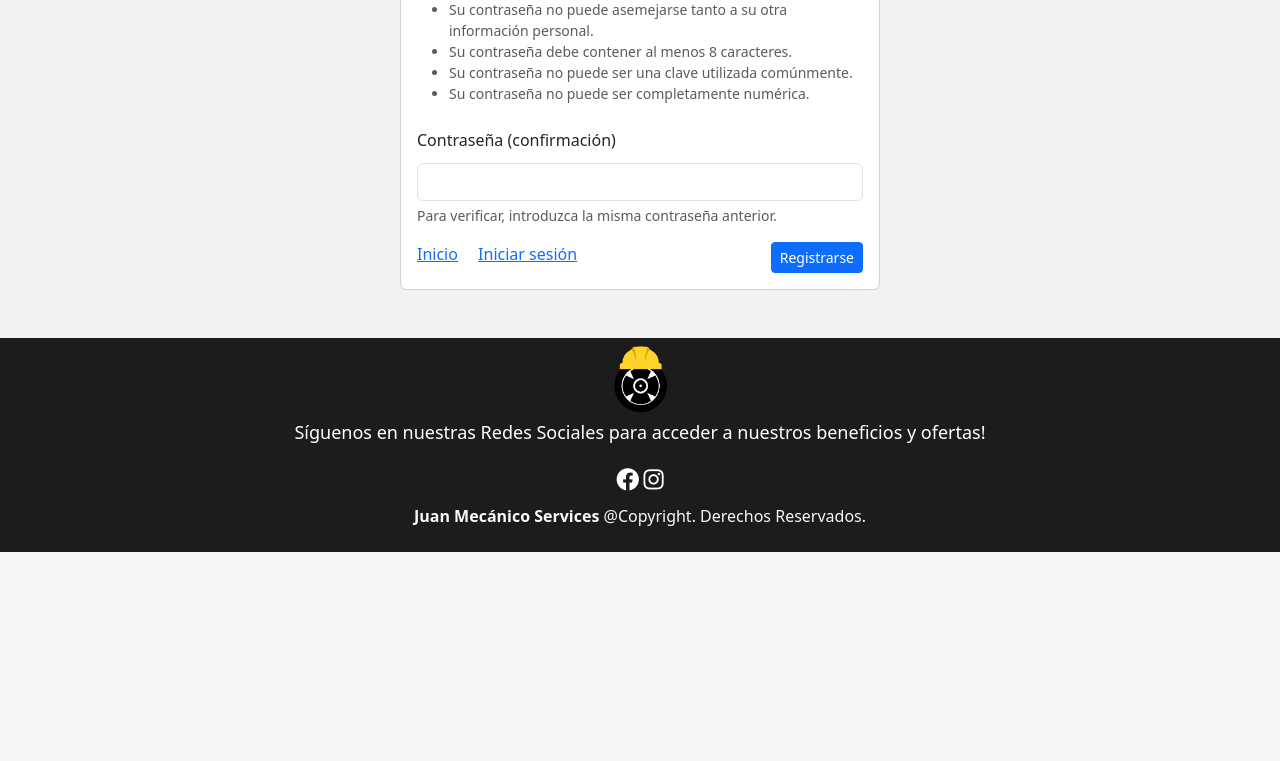
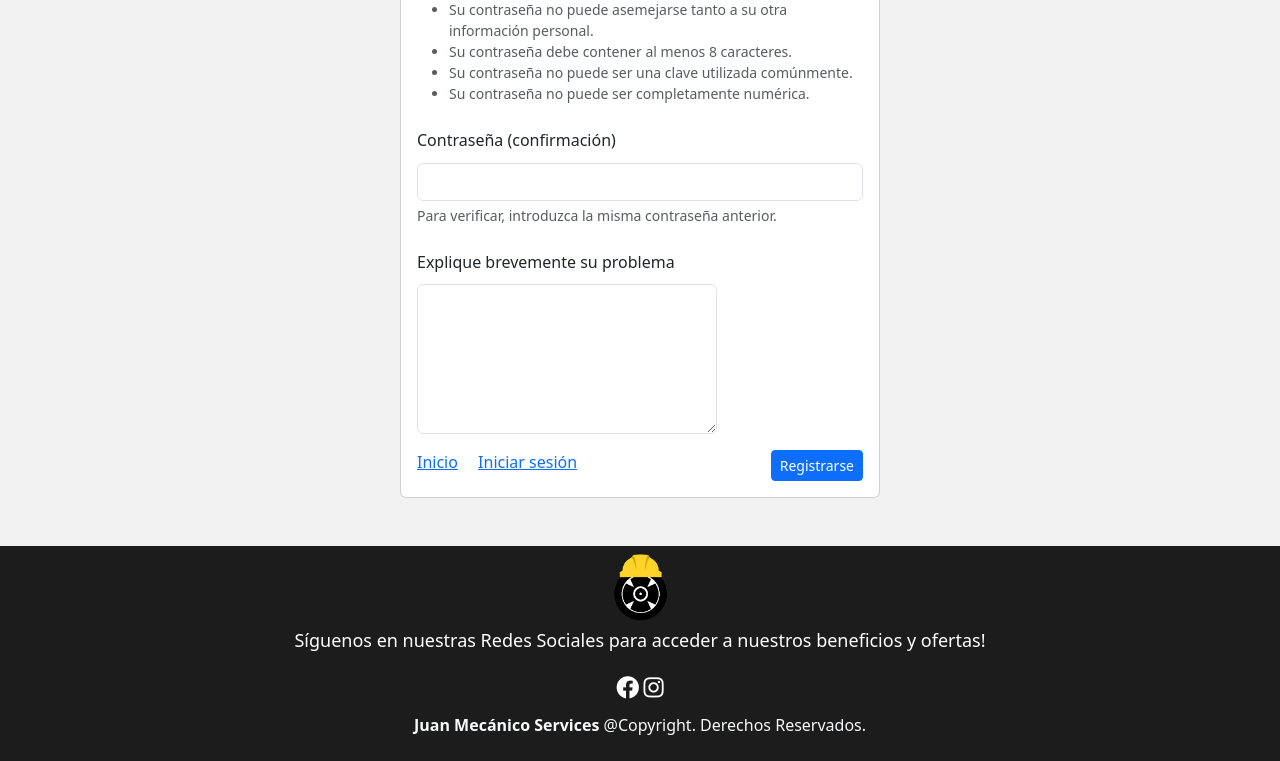
Before and after one commit to ayrtoncatri/taller-mecanico-3, a Django app: page /registro/ in a window 1280 px wide. Shown: the part 663-1424 px from the top of the page. Before the commit the page ends 1215 px from the top, so only its background shows below. Run offline with Django 4.2, Linux system fonts and the light colour scheme; some libraries are stand-ins or nearby versions.

Commit message:
formulario modificado para ing de software

```diff
--- a/taller/forms.py
+++ b/taller/forms.py
@@ -4,10 +4,10 @@ from django.contrib.auth.models import User
 from .models import Producto
 
 class CustomUserCreationForm(UserCreationForm):
-
+    definicion = forms.CharField(label='Explique brevemente su problema', widget=forms.Textarea(attrs={'rows': 4}))
     class Meta:
         model = User
-        fields = ['username','first_name','last_name','email','password1','password2']
+        fields = ['username','first_name','last_name','email','password1','password2','definicion']
 
 
 
--- a/taller/static/app/css/estilos-formulario.css
+++ b/taller/static/app/css/estilos-formulario.css
@@ -123,3 +123,7 @@ div h2{
     color: white;
     font-size: 20px;
 }
+#definicion{
+    width: 600px;
+    height: 150px;
+}
--- a/taller/templates/registration/formulario.html
+++ b/taller/templates/registration/formulario.html
@@ -23,6 +23,12 @@
                 <div class="card-body">
                 <h5 class="card-title">Complete todos los campos</h5>
                 {{ form | crispy }}
+                    <style>
+                        #id_definicion{
+                            width: 300px;
+                            height: 150px;
+                        }
+                    </style>
                 <a href="{% url 'principal' %}" class="card-link">Inicio</a>
                 <a href="{% url 'login' %}" class="card-link">Iniciar sesión</a>
 
--- a/taller/templates/taller/formulario.html
+++ b/taller/templates/taller/formulario.html
@@ -51,6 +51,9 @@
                 <label for="telefono">*Teléfono</label><br>
                 <input type="text" class="forma" name="telefono" minlength="9" maxlength="9" id="telefono"><br>
 
+                <label for="telefono">*Explique su problema</label><br>
+                <input type="text" class="forma mx-auto" minlength="3" maxlength="30" id="definicion" height=""><br>
+
                 <div class="divbtn"> <!--Botón enviar-->
                     <input type="submit" class="btn" name="enviar" value="Enviar datos" onclick="enviarDatos()">
                 </div>
```
Also changed, not shown: db.sqlite3.
